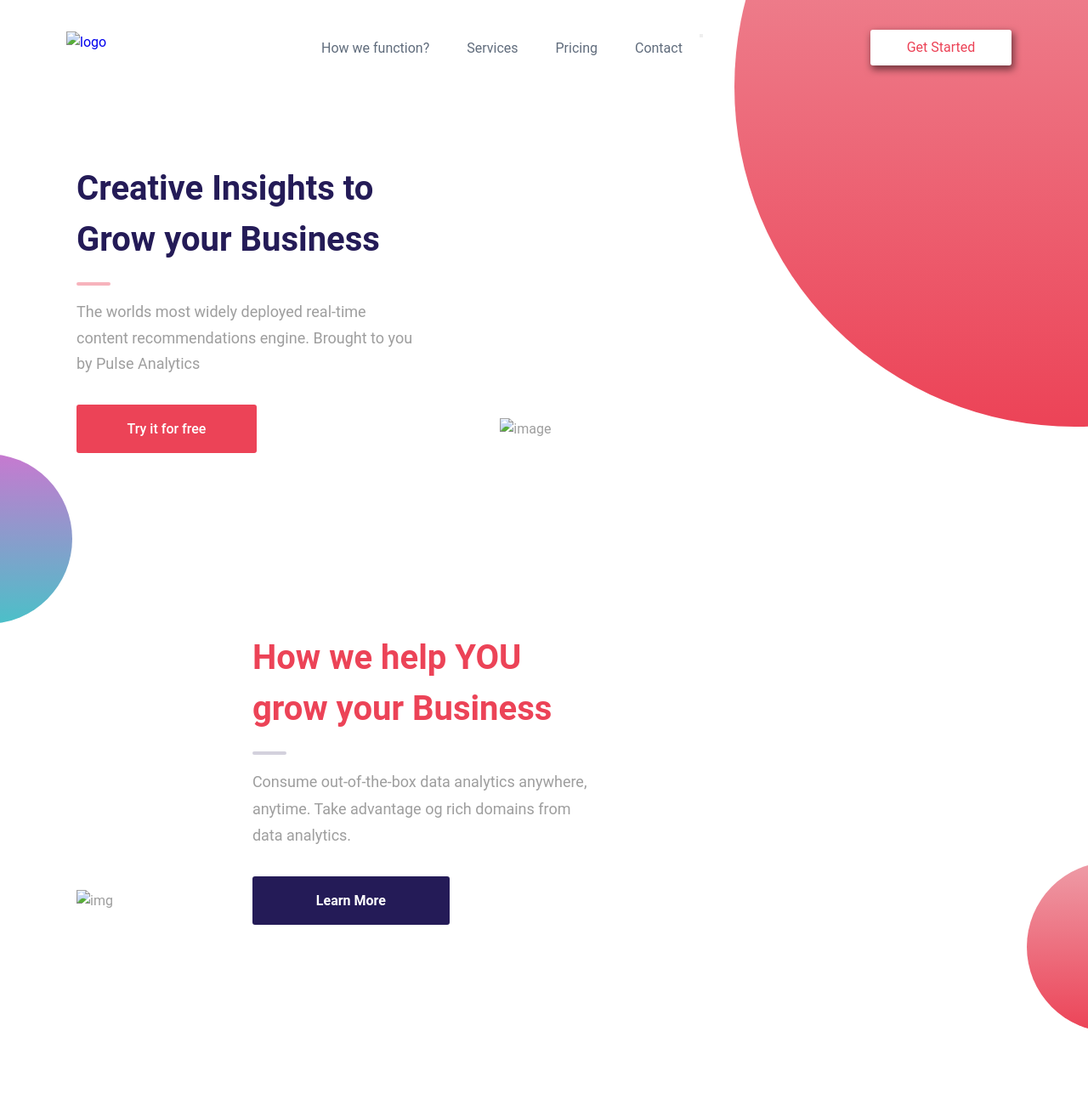
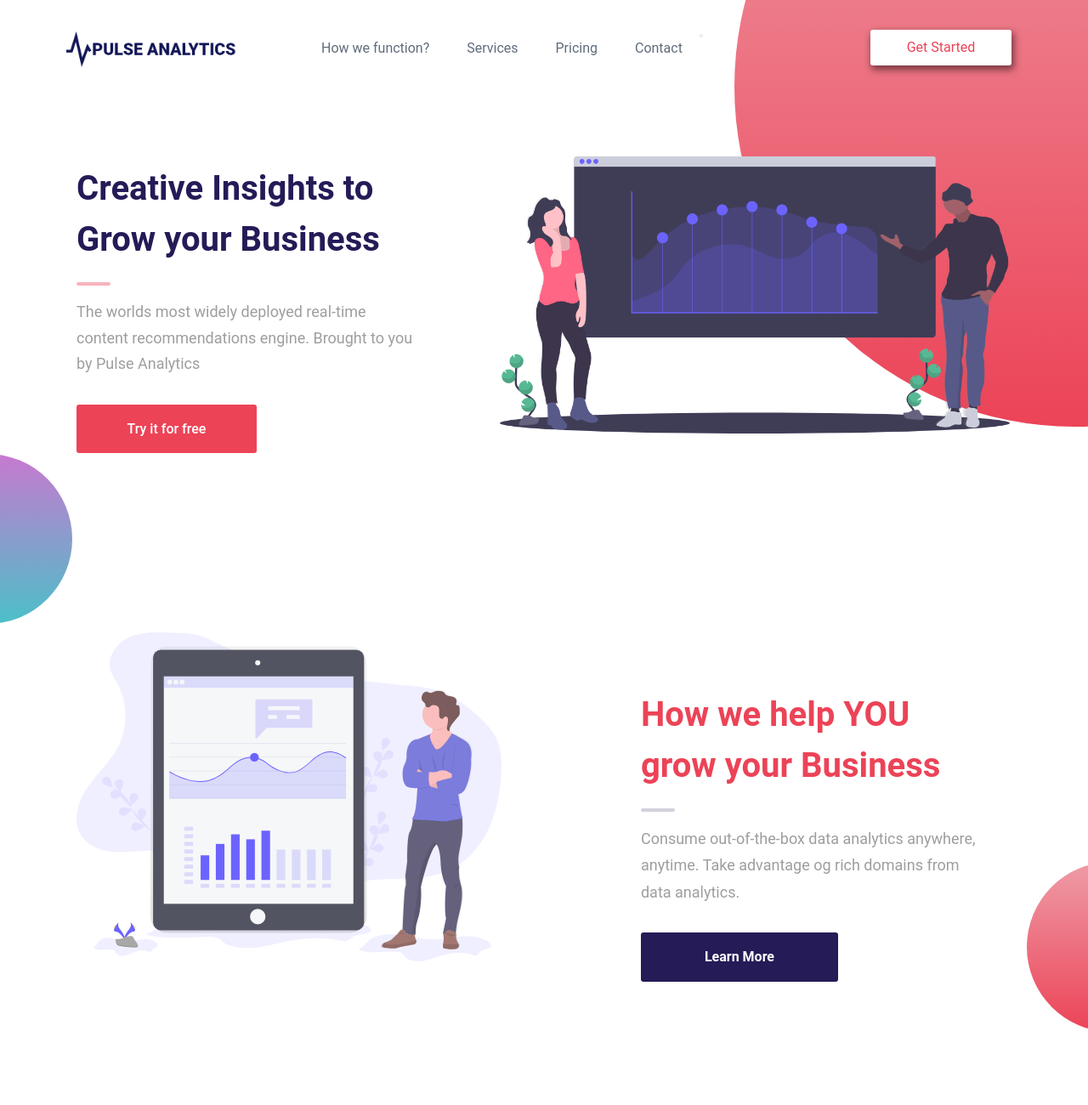
Before and after one commit to AlthafHussainK/clone_PulseA, a plain HTML site: page index.html in a window 1280 px wide. Shown: the top 1300 px of the page at 85% size. Drawn offline with Linux system fonts and the light colour scheme; the site is published under a folder, as on GitHub Pages, so addresses that start at the root find nothing.

Commit message:
Update image links

```diff
--- a/index.html
+++ b/index.html
@@ -14,7 +14,7 @@
     <header id="header">
         <div class="wrapper">
             <a href="/">
-                <img src="/images/logo2.png" alt="logo">
+                <img src="images/logo2.png" alt="logo">
             </a>
 
             <button id="submenu" onclick="showMenu(event)">
@@ -64,7 +64,7 @@
             </div>
 
             <div class="intro-right">
-                <img src="/images/undraw_growth_analytics_8btt.png" alt="image">
+                <img src="images/undraw_growth_analytics_8btt.png" alt="image">
             </div>
         </div>
         <div class="bottom-left-gradient"></div>
@@ -76,7 +76,7 @@
     <section id="about">
         <div class="wrapper">
             <div class="about-left">
-                <img src="/images/undraw_report_mx0a.svg" alt="img">
+                <img src="images/undraw_report_mx0a.svg" alt="img">
             </div>
             <div class="about-right">
                 <h1>How we help YOU grow your Business</h1>
@@ -107,7 +107,7 @@
         <div class="footer-left">
 
             <a href="/">
-                <img src="/images/logo2.png" alt="logo">
+                <img src="images/logo2.png" alt="logo">
             </a>
 
             <p class="footer-links">
```
